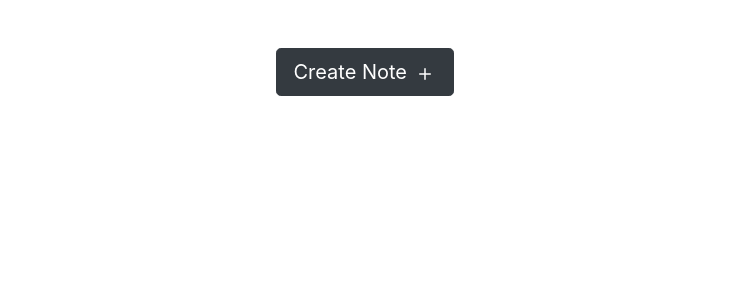
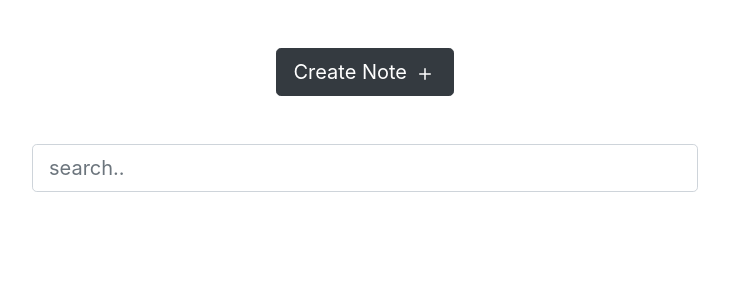
Before and after one commit to doerStudios/google-keep-clone, a React (Create React App) app: page / in a window 1280 px wide. Shown: the top 300 px of the page, without its empty margins (275-1004 px from the left). Built offline with nearby package versions, Linux system fonts and the light colour scheme.

Commit message:
search filter

```diff
--- a/src/components/notesList.js
+++ b/src/components/notesList.js
@@ -1,11 +1,22 @@
 import React, { useContext } from "react";
-import { Button, Col, Row } from "react-bootstrap";
+import { Col, Row, Form, Container } from "react-bootstrap";
+import { useForm } from "react-hook-form";
 import NotesContext from "../context/notes-context";
 import NoteItem from "./noteItem";
+import { includes } from "lodash";
 
 function NotesList(props) {
   const context = useContext(NotesContext);
-  let notes = context.notes.map((x, i) => {
+  const { register, handleSubmit, watch } = useForm({});
+
+  let notes = context.notes
+    .filter((x) => {
+      return (
+        includes(x.title, watch("filterNote")) ||
+        includes(x.note, watch("filterNote"))
+      );
+    })
+    .map((x, i) => {
       return (
         <NoteItem
           key={x.id}
@@ -22,6 +33,22 @@ function NotesList(props) {
 
   return (
     <>
+      <Container>
+        <Row>
+          <Col md={8} className="mx-auto">
+            <Form>
+              <Form.Group className="mb-3">
+                <Form.Control
+                  type="text"
+                  size="lg"
+                  placeholder="search.."
+                  {...register("filterNote")}
+                />
+              </Form.Group>
+            </Form>
+          </Col>
+        </Row>
+      </Container>
       <Row className="notes__card">{notes}</Row>
     </>
   );
```
Lines whose indentation alone changed are shown as unchanged.
